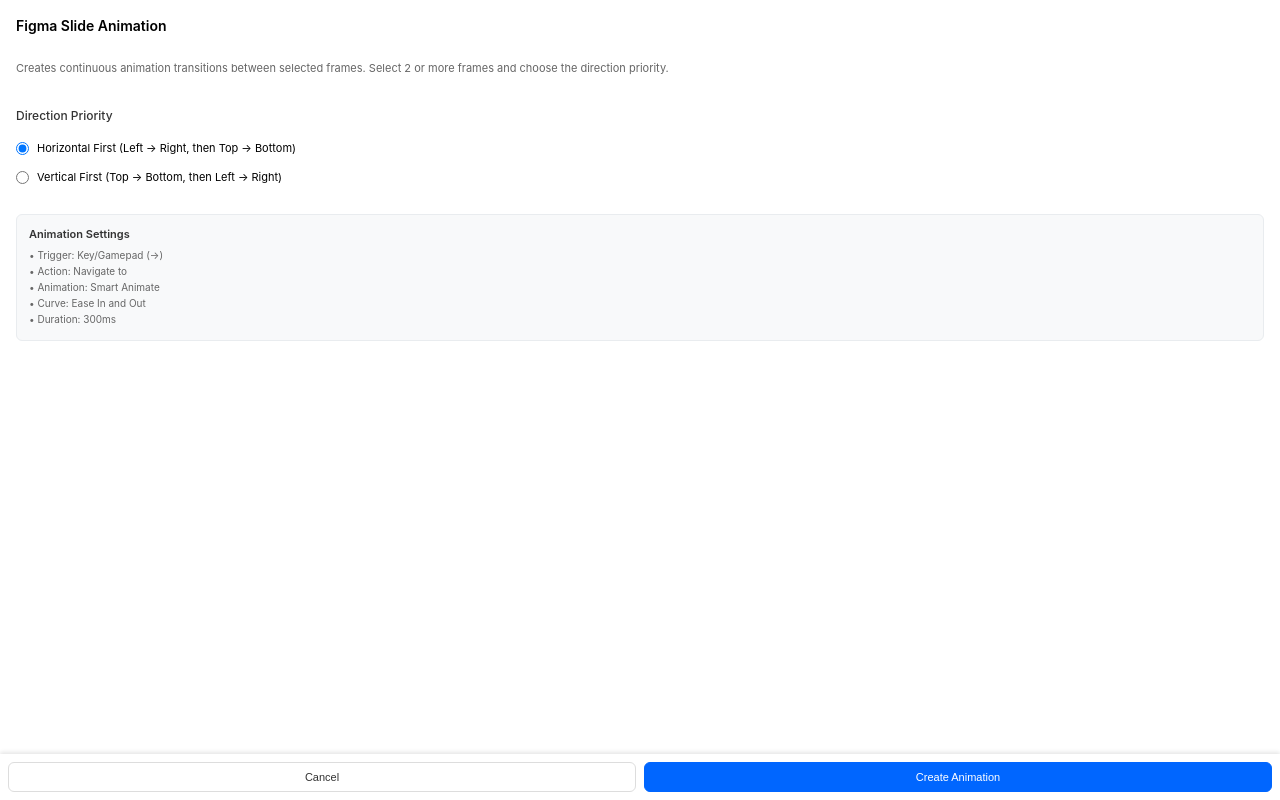
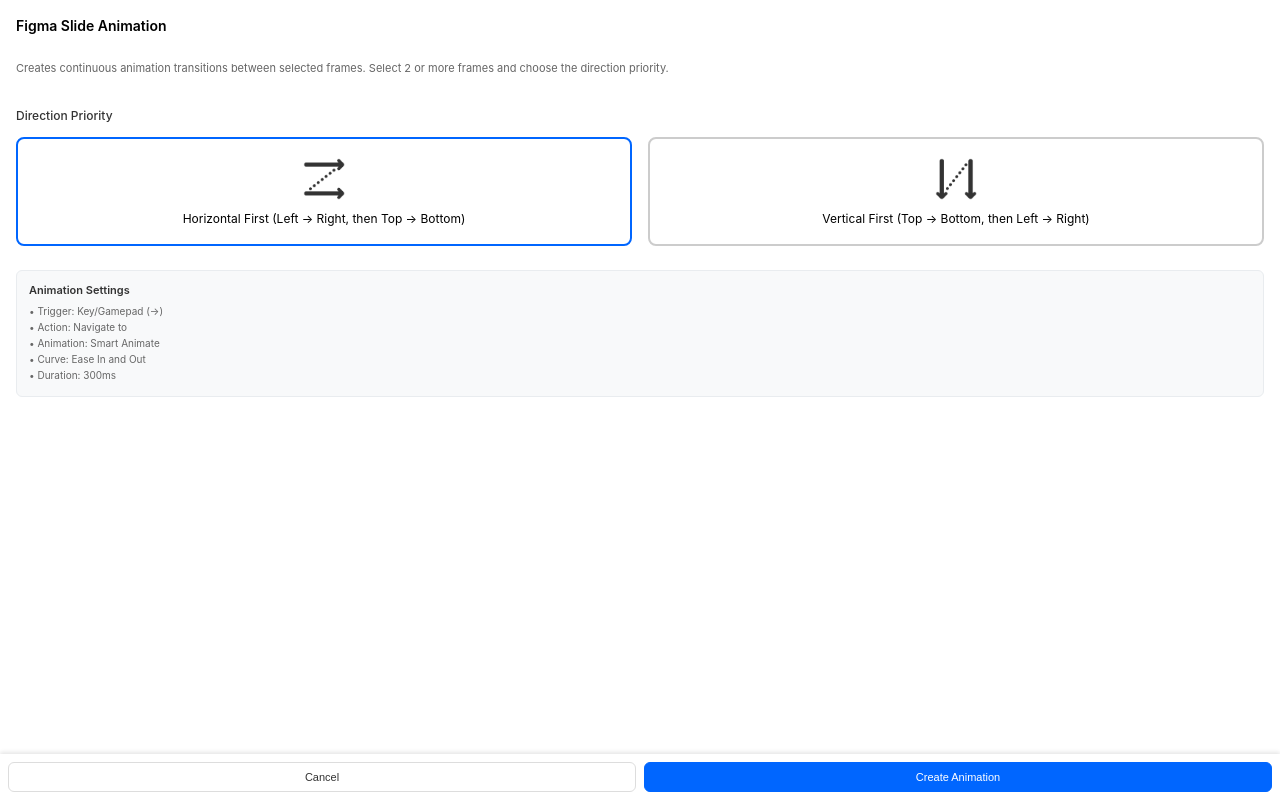
Before and after one commit to chnotchy/figma-slide-animation, a website: page ui.html in a window 1280 px wide. Drawn offline with Linux system fonts and the light colour scheme.

Commit message:
Refactor radio option styling and functionality for direction selection

```diff
--- a/ui.html
+++ b/ui.html
@@ -49,33 +49,30 @@
 
     .radio-group {
       display: flex;
-      flex-direction: column;
-      gap: 6px;
+      gap: 16px;
     }
 
-    .radio-option {
+    .radio-card {
+      flex: 1;
       display: flex;
+      flex-direction: column;
       align-items: center;
-      gap: 8px;
+      padding: 16px;
+      border: 2px solid #ccc;
+      border-radius: 8px;
       cursor: pointer;
-      padding: 4px 0;
+      transition: border-color 0.2s ease;
+      text-align: center;
     }
 
-    .radio-option:hover {
-      background: #f5f5f5;
-      border-radius: 4px;
-      margin: 0 -4px;
-      padding: 4px;
+    .radio-card.selected {
+      border-color: #0066ff;
     }
 
-    input[type="radio"] {
-      margin: 0;
-    }
-
-    .radio-option label {
-      cursor: pointer;
-      flex: 1;
-      font-size: 11px;
+    .radio-card img {
+      width: 48px;
+      height: 48px;
+      margin-bottom: 8px;
     }
 
     .button-group {
@@ -154,12 +151,12 @@
     <div class="option-group">
       <div class="option-label">Direction Priority</div>
       <div class="radio-group">
-        <div class="radio-option">
-          <input type="radio" id="horizontal" name="direction" value="horizontal" checked>
+        <div class="radio-card selected" id="horizontal-card" onclick="selectCard('horizontal')">
+          <img src="./assets/horizontal.png" alt="Horizontal Icon">
           <label for="horizontal">Horizontal First (Left → Right, then Top → Bottom)</label>
         </div>
-        <div class="radio-option">
-          <input type="radio" id="vertical" name="direction" value="vertical">
+        <div class="radio-card" id="vertical-card" onclick="selectCard('vertical')">
+          <img src="./assets/vertical.png" alt="Vertical Icon">
           <label for="vertical">Vertical First (Top → Bottom, then Left → Right)</label>
         </div>
       </div>
@@ -181,6 +178,13 @@
   </div>
 
   <script>
+    function selectCard(direction) {
+      document.getElementById('horizontal-card').classList.remove('selected');
+      document.getElementById('vertical-card').classList.remove('selected');
+      document.getElementById(`${direction}-card`).classList.add('selected');
+      document.querySelector(`input#${direction}`).checked = true;
+    }
+
     document.getElementById('create').addEventListener('click', () => {
       const selectedDirection = document.querySelector('input[name="direction"]:checked').value;
       parent.postMessage({
```
